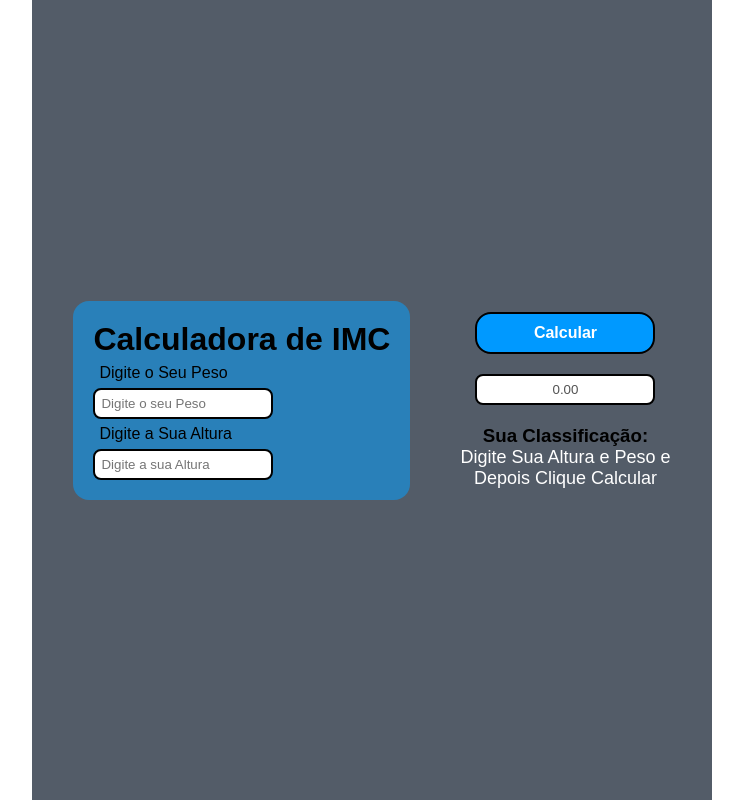
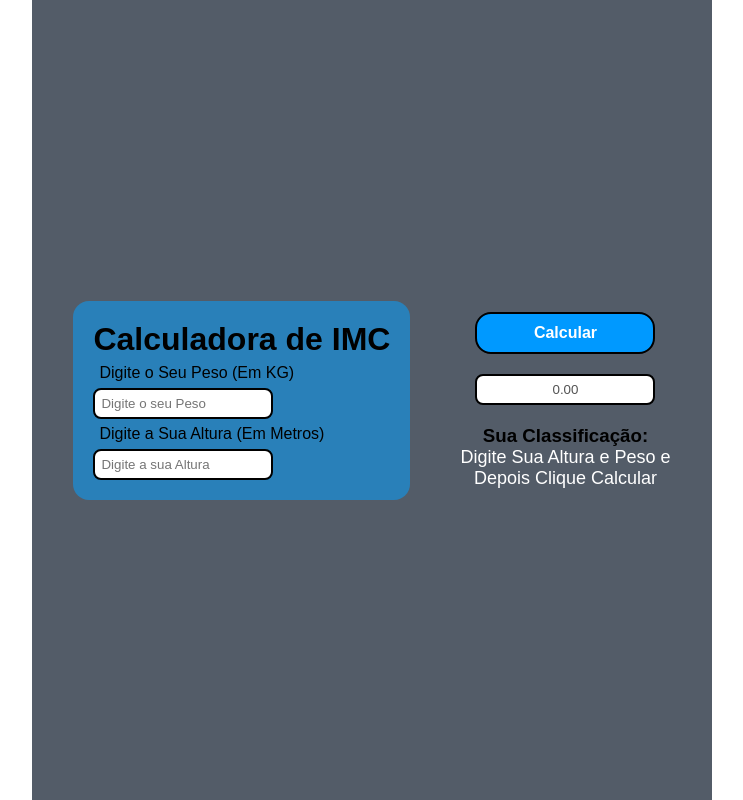
Before and after one commit to AsrielDreemurrGM/IMC_BMI_Calculator, a React (Vite) app in the folder CalculadoraDeIMC/: page / in a window 1280 px wide. Shown: the whole page, without its empty margins (268-1011 px from the left). Built offline with nearby package versions, Linux system fonts and the light colour scheme.

Commit message:
Adicionado Informação
- Adicionado Informação Sobre o Tipo de Valor Necessário a Ser Fornecido;

```diff
--- a/CalculadoraDeIMC/src/components/Calculadora/index.jsx
+++ b/CalculadoraDeIMC/src/components/Calculadora/index.jsx
@@ -29,9 +29,9 @@ const Calculadora = () => {
         <div className={styles.containerDoFormulario}>
             <form className={styles.formulario}>
                 <h1>Calculadora de IMC</h1>
-                <label className={styles.formularioLabel} htmlFor="peso">Digite o Seu Peso</label>
+                <label className={styles.formularioLabel} htmlFor="peso">Digite o Seu Peso (Em KG)</label>
                 <input onChange={evento => setPeso(parseFloat(evento.target.value))} className={styles.formularioInput} type="number" id="peso" placeholder="Digite o seu Peso" />
-                <label className={styles.formularioLabel} htmlFor="altura">Digite a Sua Altura</label>
+                <label className={styles.formularioLabel} htmlFor="altura">Digite a Sua Altura (Em Metros)</label>
                 <input onChange={evento => setAltura(parseFloat(evento.target.value))} className={styles.formularioInput} type="number" id="altura" placeholder="Digite a sua Altura" />
             </form>
             <div className={styles.containerDoResultado}>
```
